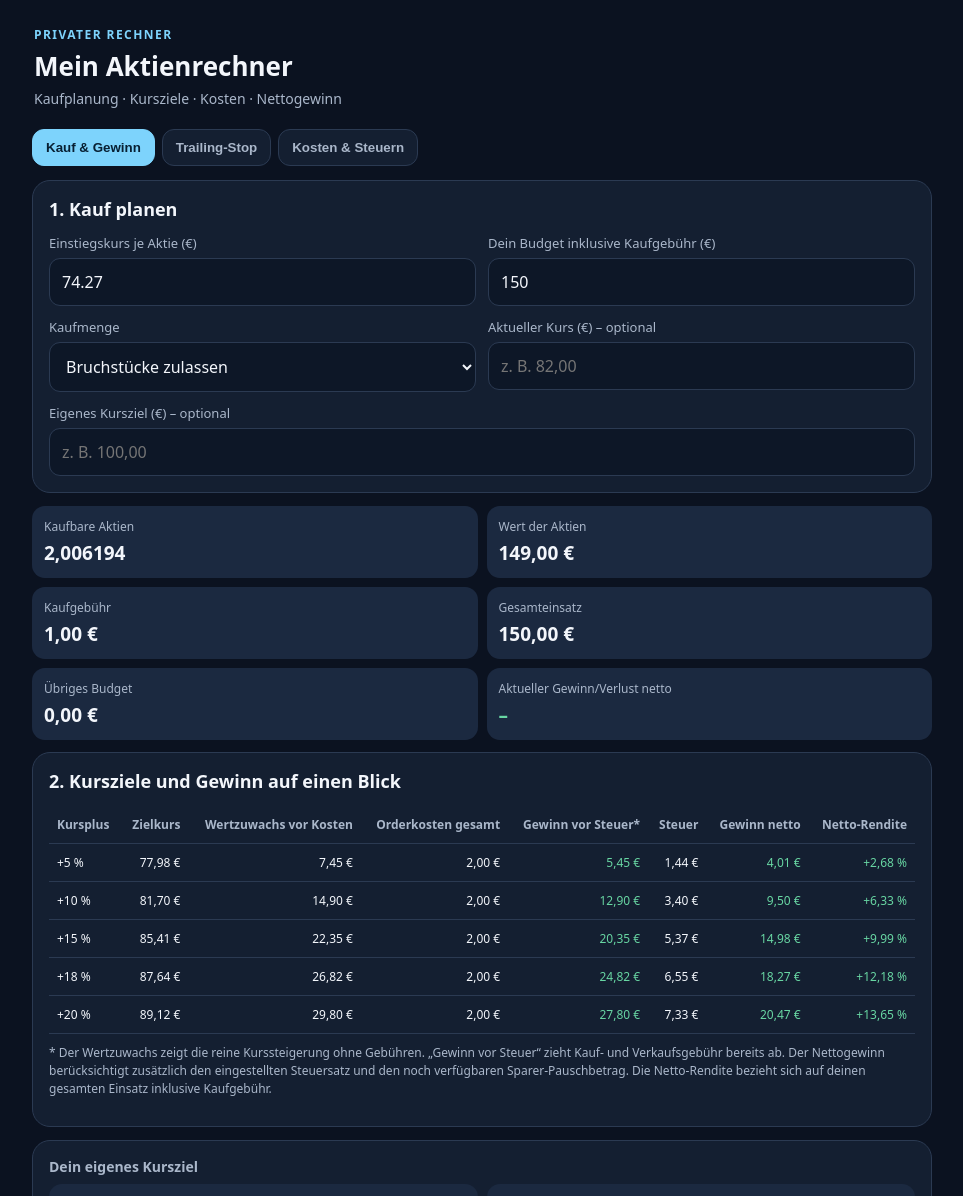
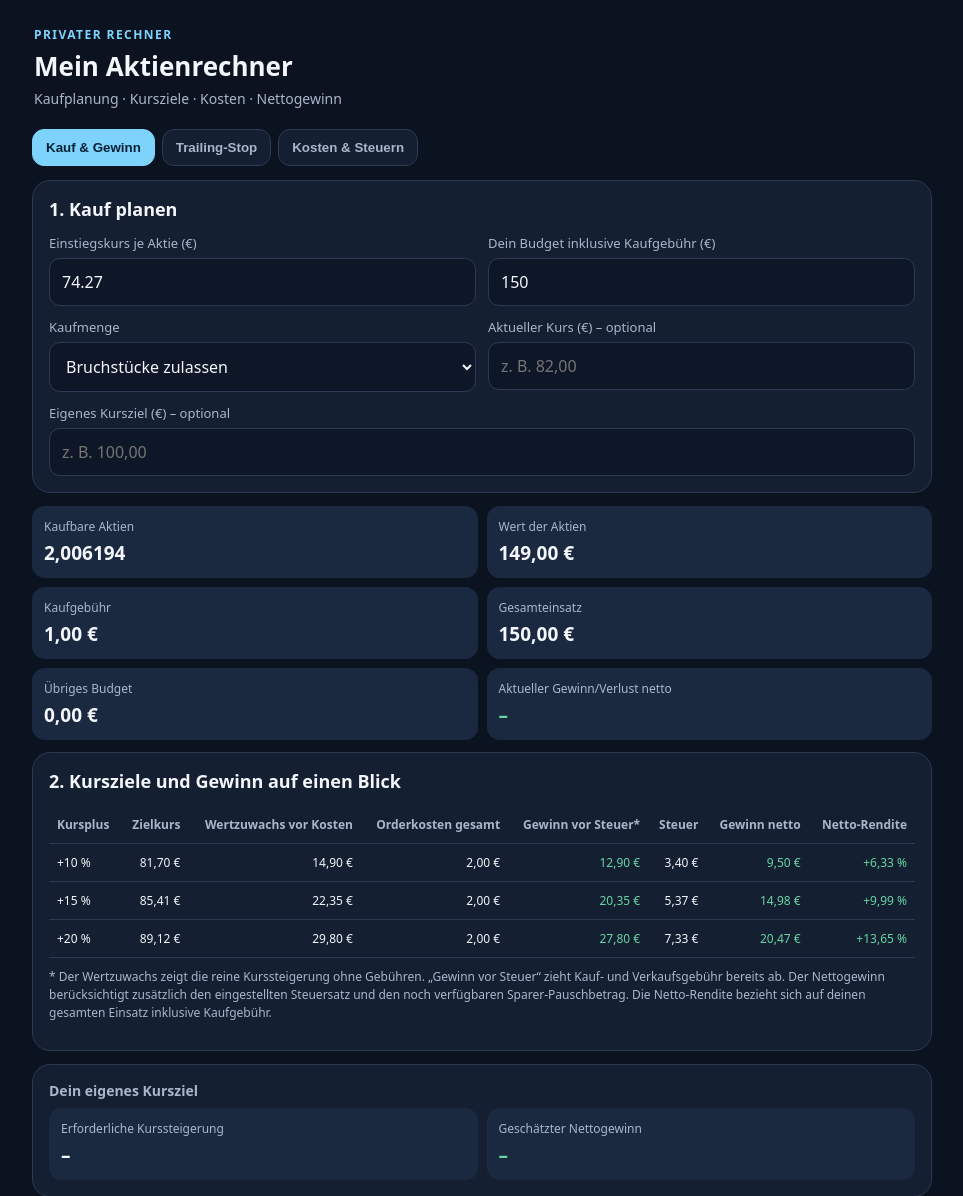
Before and after one commit to wallrafenfamilie-ctrl/Aktienrechner, a plain HTML site: page index.html in a window 1280 px wide. Shown: the top 1196 px of the page, without its empty margins (158-1121 px from the left). Drawn offline with Linux system fonts and the light colour scheme.

Commit message:
Add files via upload

```diff
--- a/index.html
+++ b/index.html
@@ -118,7 +118,7 @@ function calc(){
   const net=preTax-taxDue;
   return {sale,priceGain,costs,preTax,taxDue,net,returnPct:invested>0?net/invested*100:0};
  }
- const rows=[5,10,15,18,20].map(p=>{
+ const rows=[10,15,20].map(p=>{
   const target=entry*(1+p/100),o=outcome(target);
   return `<tr><td>+${p} %</td><td>${euro(target)}</td><td>${euro(o.priceGain)}</td><td>${euro(o.costs)}</td><td class="${o.preTax>=0?'good':'bad'}">${euro(o.preTax)}</td><td>${euro(o.taxDue)}</td><td class="${o.net>=0?'good':'bad'}">${euro(o.net)}</td><td class="${o.returnPct>=0?'good':'bad'}">${pct(o.returnPct)}</td></tr>`;
  }).join('');
```
